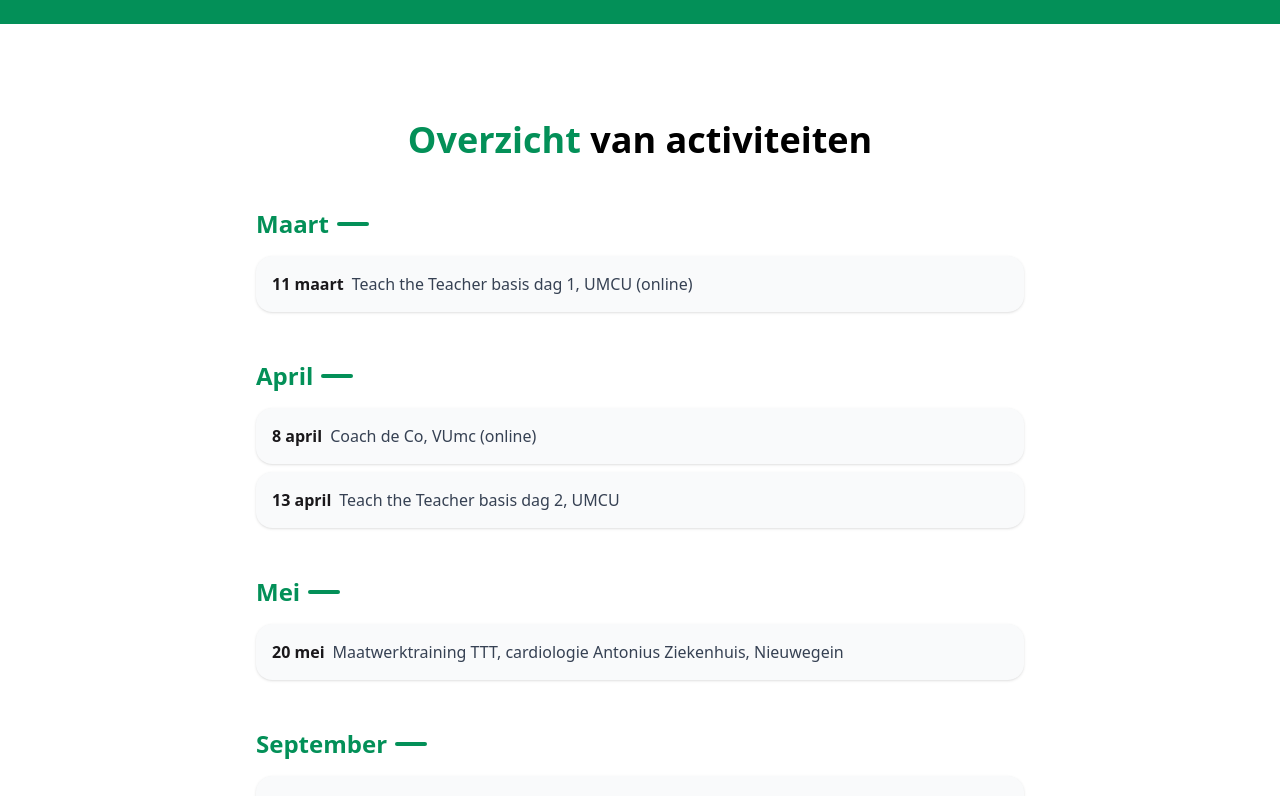
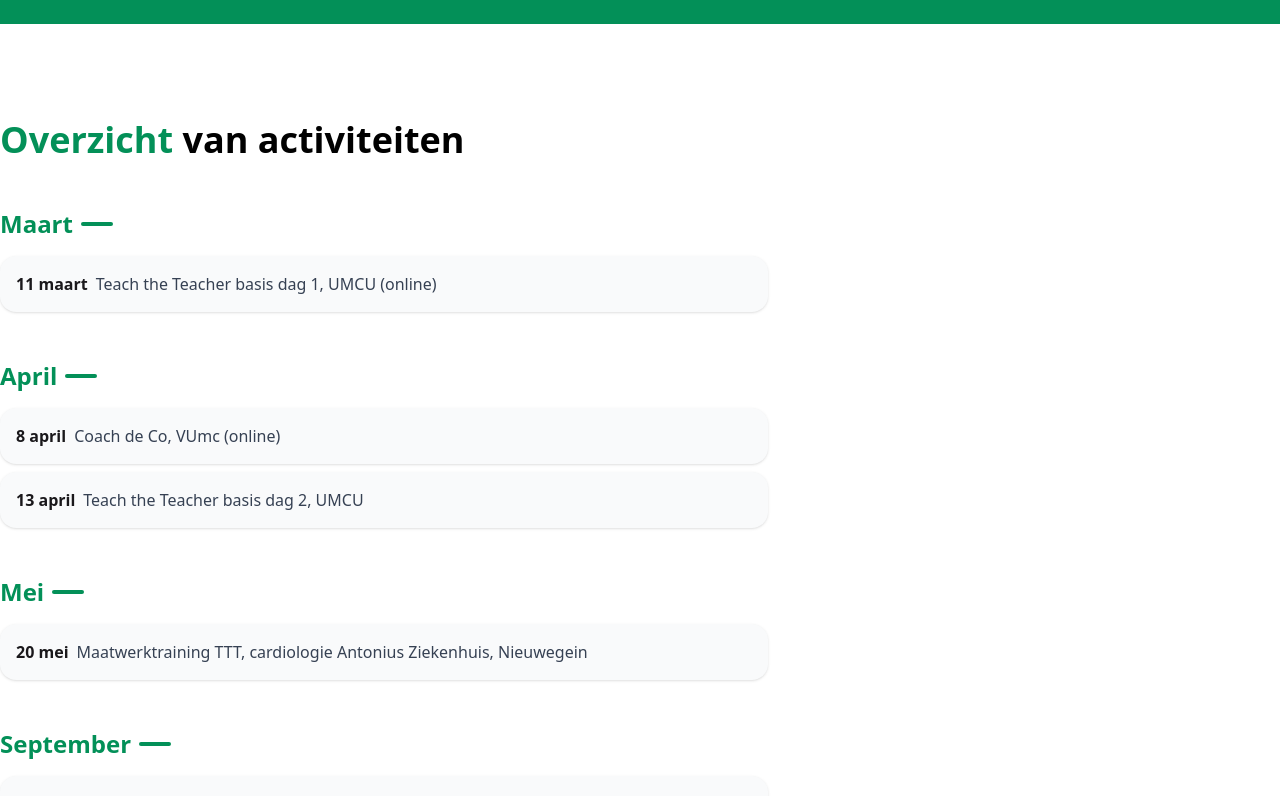
Before and after one commit to twanasselbergs/oog-en-onderwijs, a Vue app in the folder vue/: page /agenda in a window 1280 px wide. Shown: the part 440-1236 px from the top of the page. Built offline with nearby package versions, Linux system fonts and the light colour scheme.

Commit message:
Adjust text center to left side

```diff
--- a/vue/src/pages/Agenda.vue
+++ b/vue/src/pages/Agenda.vue
@@ -13,11 +13,11 @@
 
     <!-- Agenda Timeline -->
     <section class="container mx-auto py-24">
-      <h2 class="text-4xl font-bold mb-12 text-center">
+      <h2 class="text-4xl font-bold mb-12">
         <span class="text-green">Overzicht</span>
         van activiteiten
       </h2>
-      <div class="flex flex-col gap-12 max-w-3xl mx-auto">
+      <div class="flex flex-col gap-12 max-w-3xl">
         <!-- Maart -->
         <div>
           <h3
--- a/vue/src/pages/Experience.vue
+++ b/vue/src/pages/Experience.vue
@@ -14,7 +14,7 @@
     </section>
 
     <section class="container mx-auto py-24">
-      <h2 class="text-4xl font-bold mb-12 text-center">
+      <h2 class="text-4xl font-bold mb-12">
         <span class="text-green">Ervaring</span>
         & Projecten
       </h2>
```
